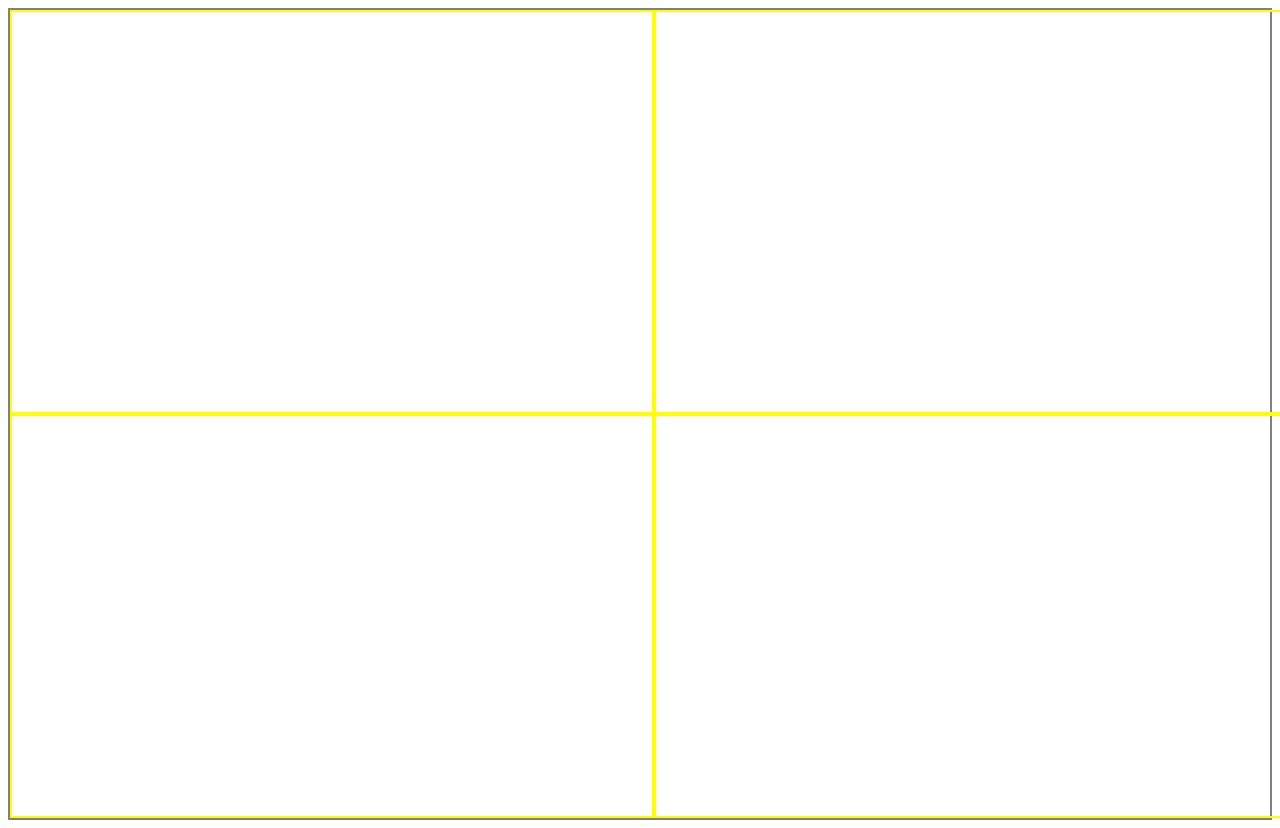
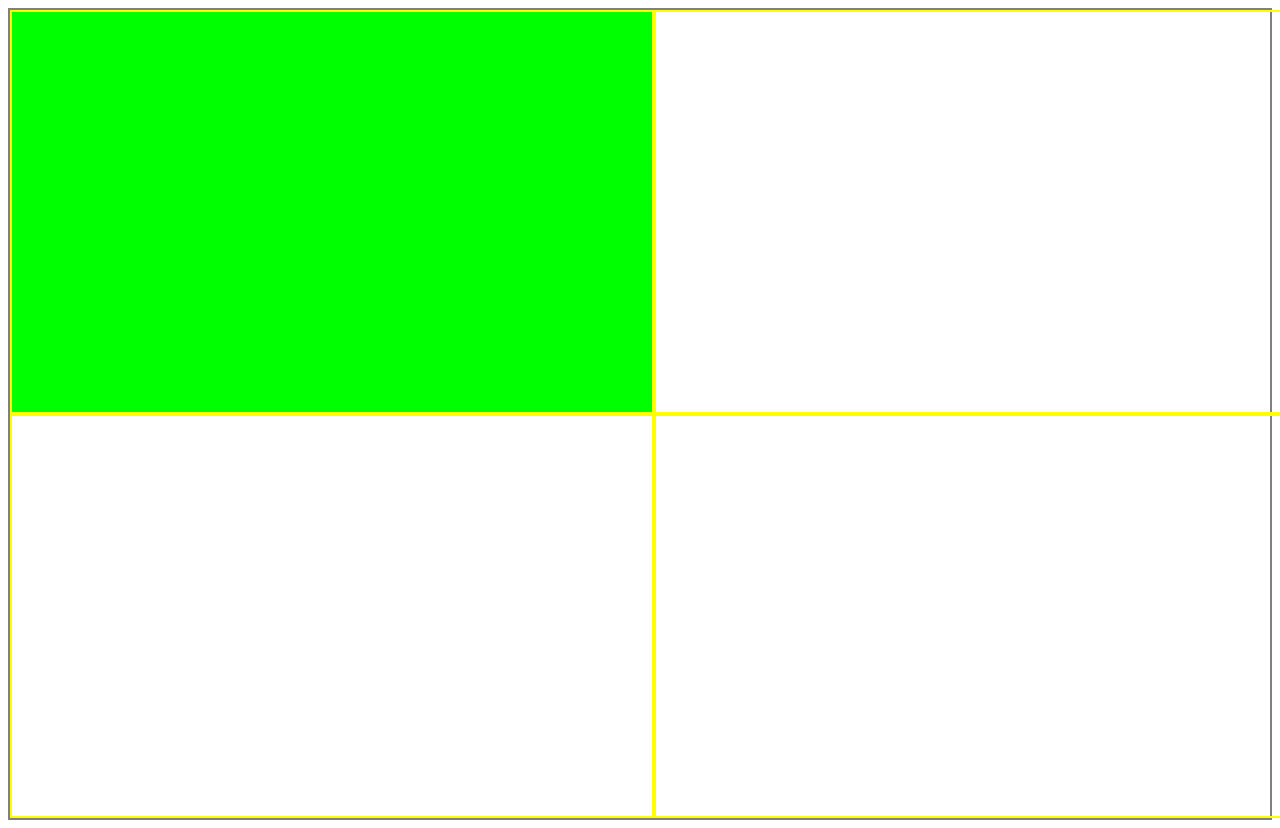
Before and after one commit to LatticeFramework/dance-party, a plain HTML site: page index.html in a window 1280 px wide. Drawn offline with Linux system fonts and the light colour scheme.

Commit message:
Link external JS in body to follow DOM, and create basic function

```diff
--- a/index.html
+++ b/index.html
@@ -6,15 +6,16 @@
     <meta name="viewport" content="width=device-width, initial-scale=1.0">
     <link rel="stylesheet" href="styles.css">
     <title>Dance Party</title>
+
 </head>
 <body>
     <div class="container">
-        <div class="dance-square"></div>
+        <div class="dance-square" id="square-one"></div>
         <div class="dance-square"></div>
         <div class="dance-square"></div>
         <div class="dance-square"></div>
     </div>
+
+    <script src="script.js"></script>
 </body>
-
-<script src="script.js"></script>
 </html>
--- a/script.js
+++ b/script.js
@@ -1 +1,21 @@
 console.log("Hello Jim");
+
+// const i = 0;
+// const j = 0;
+
+// const divTag = document.querySelector(".dance-square");
+// const bgColor = ["purple", "yellow", "blue", "brown"]
+
+// function divChange() {
+//     divTag.getElementsByClassName.backgroundColor = blue;
+//     i = (i + 1) % bgColor.length;
+// }
+
+// setInterval(divChange, 2000);
+
+function changeStyle() {
+    const squares = document.getElementById("square-one");
+    squares.style.backgroundColor = "#00FF00";
+}
+
+changeStyle();
```
